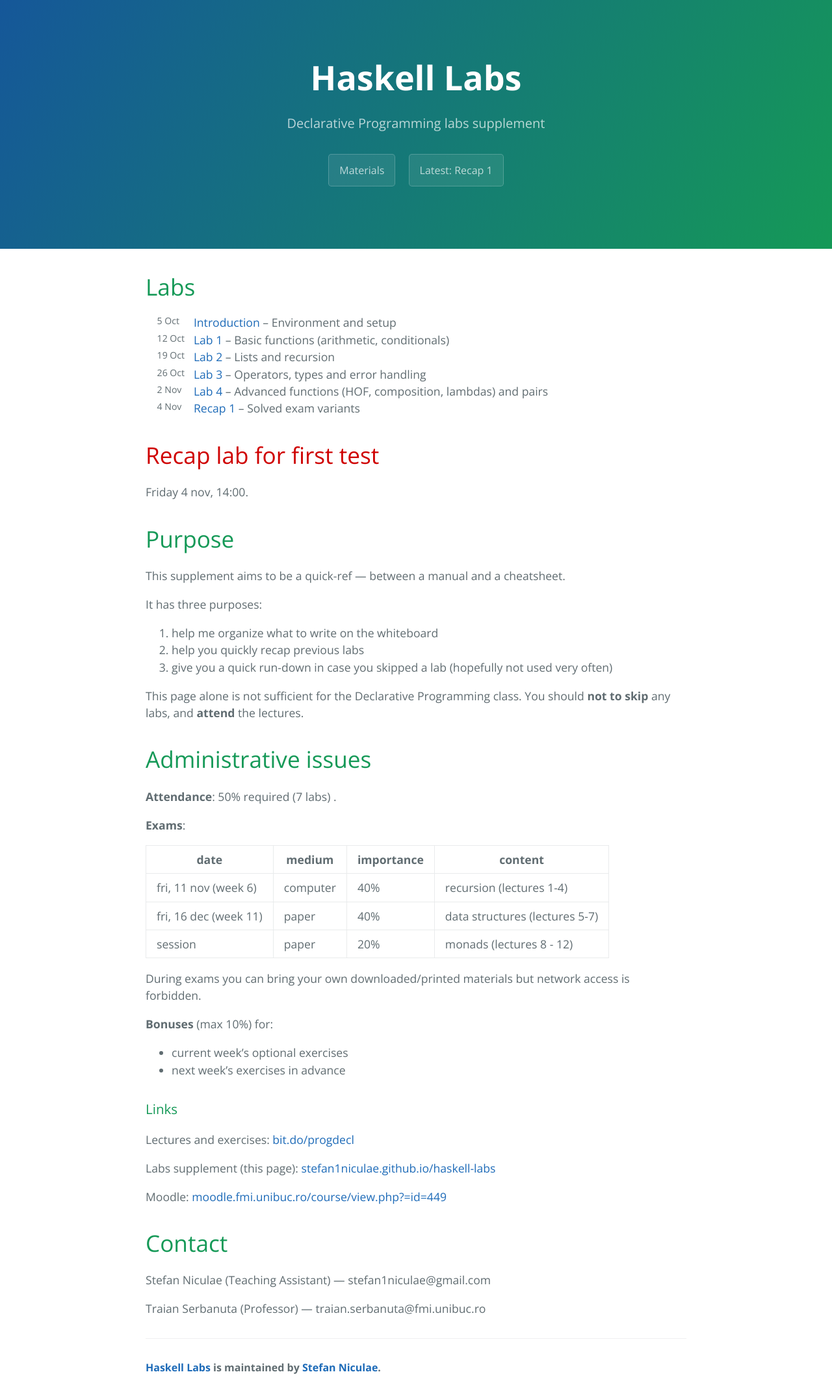
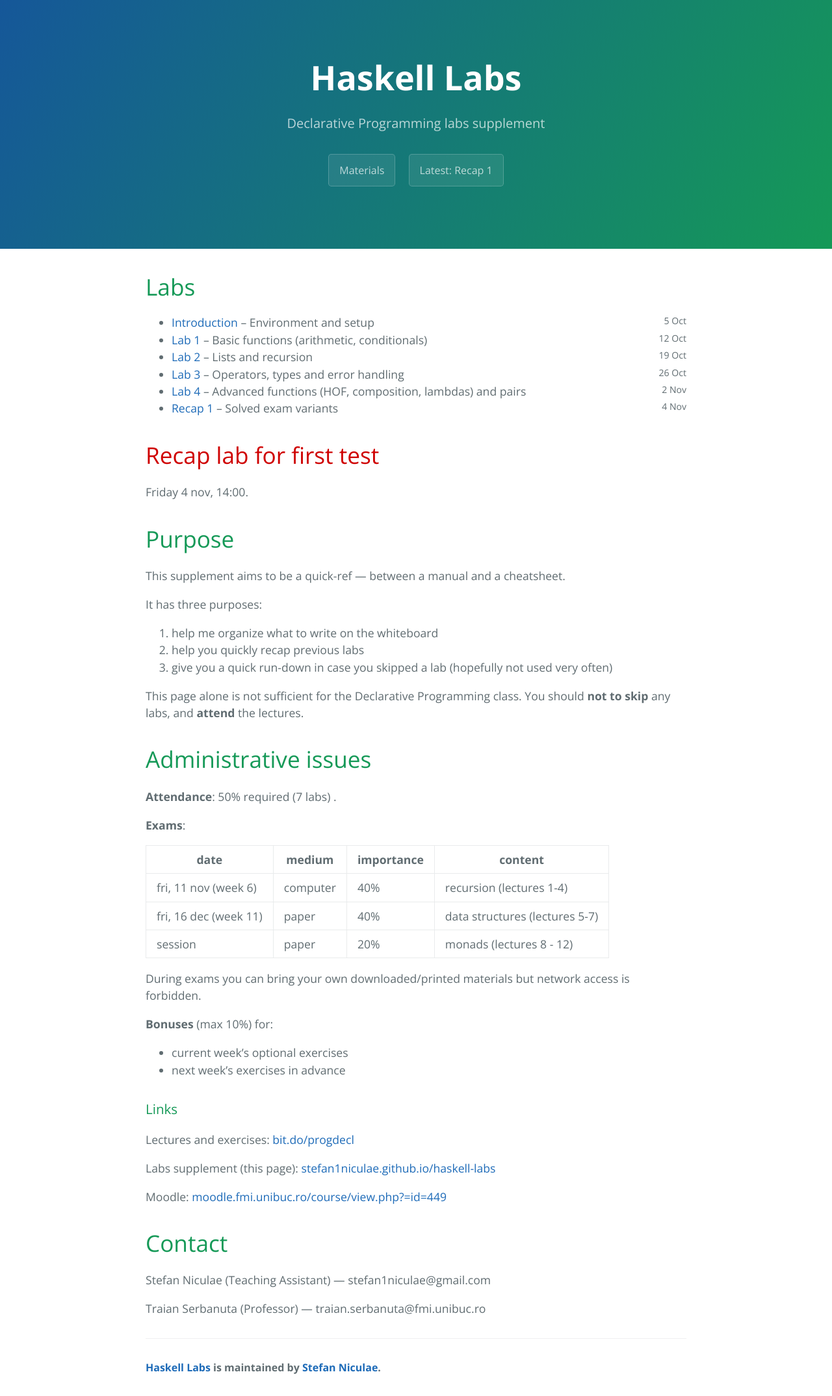
Before and after one commit to stefan-niculae/.well-known, a Jekyll site: the page built from index.md, in a window 1280 px wide. Shown: the whole page at 65% size. Built offline with Jekyll 4.4.1, drawn with Linux system fonts in a browser that asks for light colours.

Commit message:
date on the right in posts list

```diff
--- a/css/custom.css
+++ b/css/custom.css
@@ -21,12 +21,6 @@ nav {
 }
 
 
-ul.posts {
-  list-style-type: none;
-  padding-left: 1em;
+ul.posts .post-date {
+  float: right;
 }
-ul.posts .post-date {
-  float: left;
-  left: 1em;
-  min-width: 4em;
-}
```
